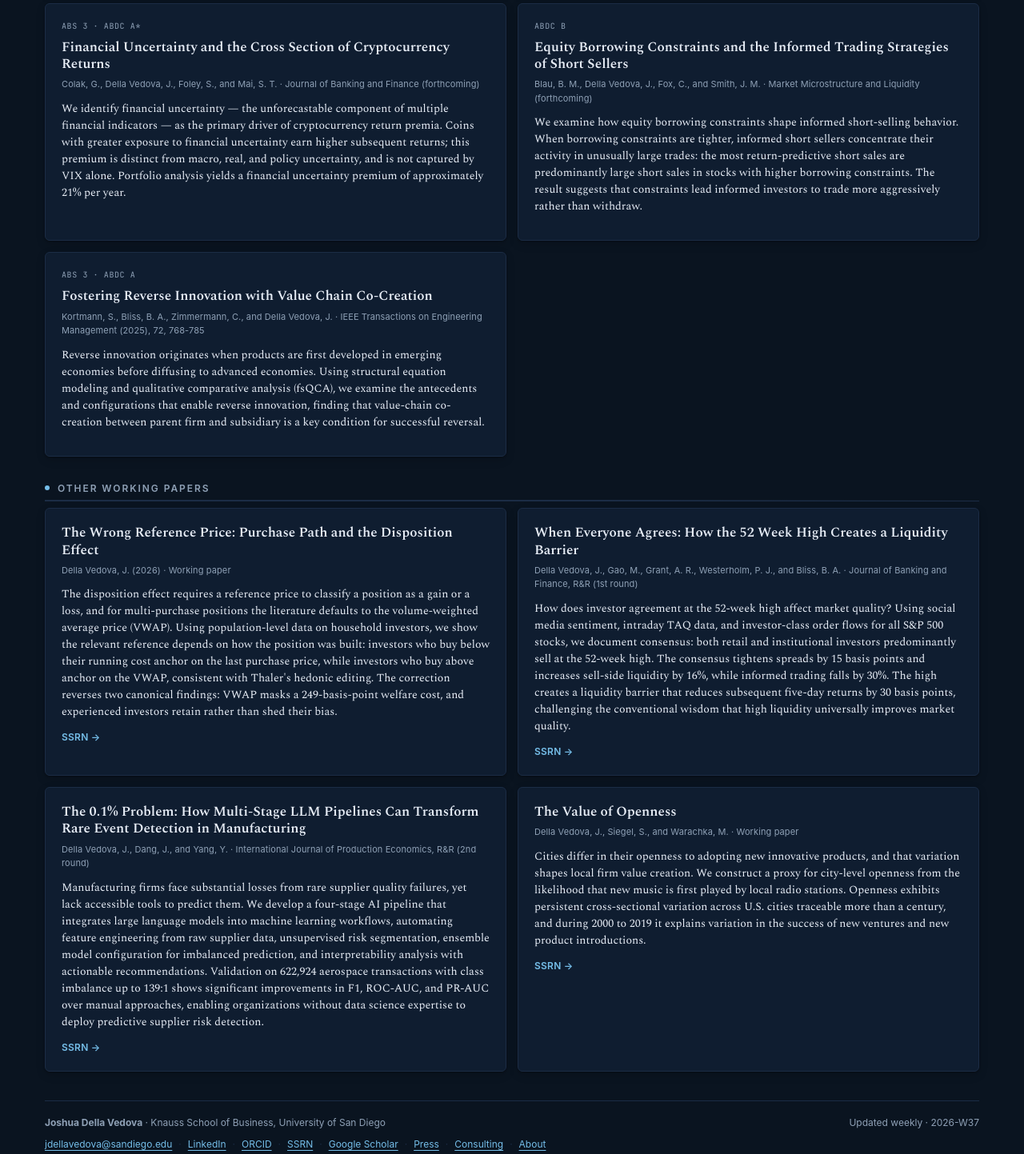
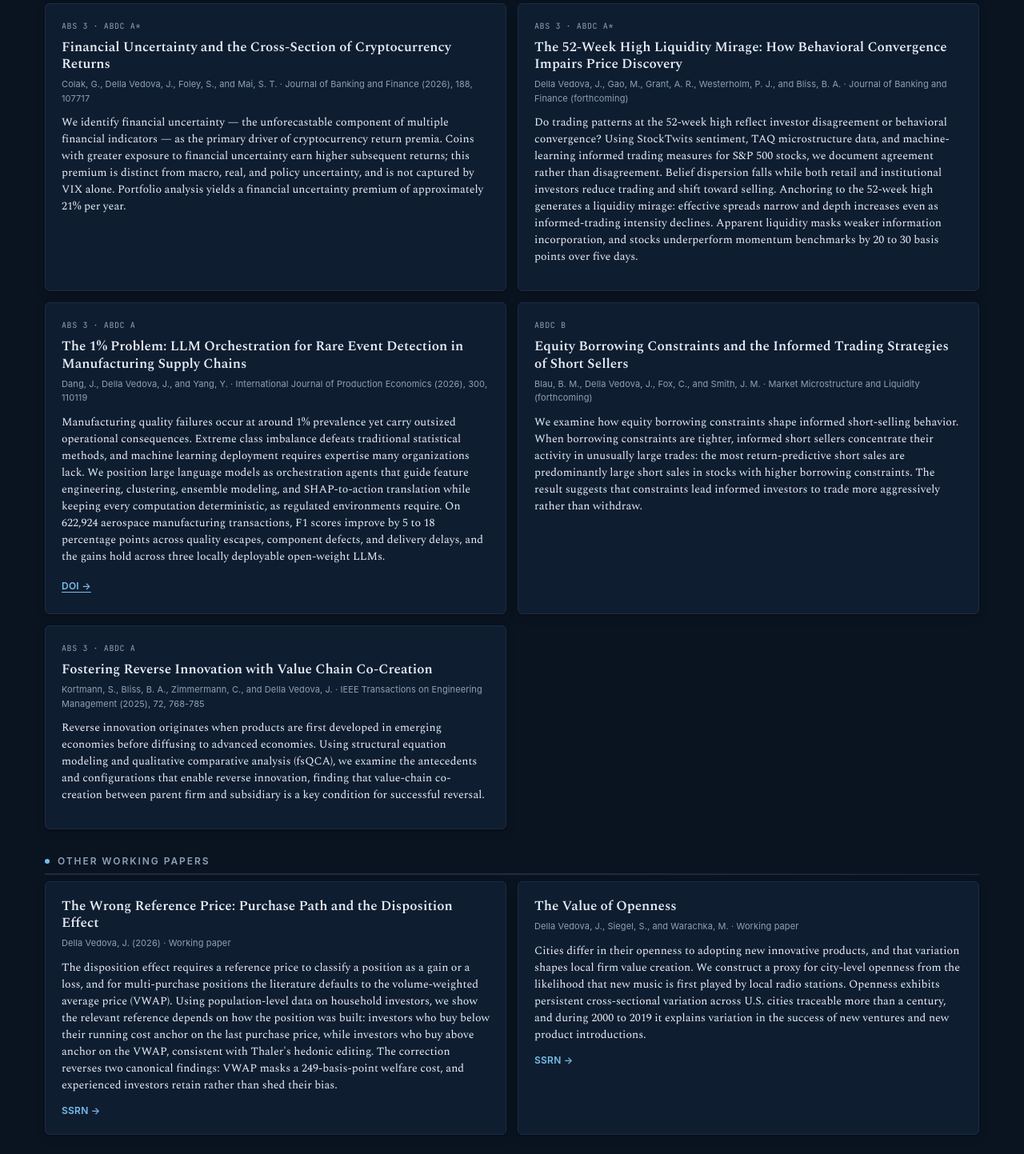
Before and after one commit to jdellavedova/polymarket-index, an Astro site in the folder site/: page /research in a window 1280 px wide. Shown: the part 1518-2961 px from the top of the page at 80% size. Built offline with nearby package versions, Linux system fonts and the light colour scheme; Astro itself is replaced by a stand-in of ours; a web font is replaced by a local one.

Commit message:
Research page: crypto paper published (JBF 188, 107717); 1% Problem published (IJPE 300, 110119); 52-week-high liquidity mirage forthcoming at JBF
Co-Authored-By: Claude Fable 5.1 <noreply@anthropic.com>

```diff
--- a/site/src/pages/research.astro
+++ b/site/src/pages/research.astro
@@ -64,11 +64,26 @@ const peerReviewed = [
     summary: "Cross-sectional momentum is conventionally attributed to slow-moving institutional capital. Using investor-class flow data we show the opposite: households are the trend-followers buying recent winners, while institutions are the contrarians providing liquidity to those flows. The role reversal helps reconcile competing behavioral and intermediary-based explanations for the momentum premium.",
   },
   {
-    title: "Financial Uncertainty and the Cross Section of Cryptocurrency Returns",
+    title: "Financial Uncertainty and the Cross-Section of Cryptocurrency Returns",
     authors: "Colak, G., Della Vedova, J., Foley, S., and Mai, S. T.",
+    venue: "Journal of Banking and Finance (2026), 188, 107717",
+    rank: "ABS 3 · ABDC A*",
+    summary: "We identify financial uncertainty — the unforecastable component of multiple financial indicators — as the primary driver of cryptocurrency return premia. Coins with greater exposure to financial uncertainty earn higher subsequent returns; this premium is distinct from macro, real, and policy uncertainty, and is not captured by VIX alone. Portfolio analysis yields a financial uncertainty premium of approximately 21% per year.",
+  },
+  {
+    title: "The 52-Week High Liquidity Mirage: How Behavioral Convergence Impairs Price Discovery",
+    authors: "Della Vedova, J., Gao, M., Grant, A. R., Westerholm, P. J., and Bliss, B. A.",
     venue: "Journal of Banking and Finance (forthcoming)",
     rank: "ABS 3 · ABDC A*",
-    summary: "We identify financial uncertainty — the unforecastable component of multiple financial indicators — as the primary driver of cryptocurrency return premia. Coins with greater exposure to financial uncertainty earn higher subsequent returns; this premium is distinct from macro, real, and policy uncertainty, and is not captured by VIX alone. Portfolio analysis yields a financial uncertainty premium of approximately 21% per year.",
+    summary: "Do trading patterns at the 52-week high reflect investor disagreement or behavioral convergence? Using StockTwits sentiment, TAQ microstructure data, and machine-learning informed trading measures for S&P 500 stocks, we document agreement rather than disagreement. Belief dispersion falls while both retail and institutional investors reduce trading and shift toward selling. Anchoring to the 52-week high generates a liquidity mirage: effective spreads narrow and depth increases even as informed-trading intensity declines. Apparent liquidity masks weaker information incorporation, and stocks underperform momentum benchmarks by 20 to 30 basis points over five days.",
+  },
+  {
+    title: "The 1% Problem: LLM Orchestration for Rare Event Detection in Manufacturing Supply Chains",
+    authors: "Dang, J., Della Vedova, J., and Yang, Y.",
+    venue: "International Journal of Production Economics (2026), 300, 110119",
+    rank: "ABS 3 · ABDC A",
+    href: "https://doi.org/10.1016/j.ijpe.2026.110119",
+    summary: "Manufacturing quality failures occur at around 1% prevalence yet carry outsized operational consequences. Extreme class imbalance defeats traditional statistical methods, and machine learning deployment requires expertise many organizations lack. We position large language models as orchestration agents that guide feature engineering, clustering, ensemble modeling, and SHAP-to-action translation while keeping every computation deterministic, as regulated environments require. On 622,924 aerospace manufacturing transactions, F1 scores improve by 5 to 18 percentage points across quality escapes, component defects, and delivery delays, and the gains hold across three locally deployable open-weight LLMs.",
   },
   {
     title: "Equity Borrowing Constraints and the Informed Trading Strategies of Short Sellers",
@@ -92,20 +107,6 @@ const otherWorking = [
     authors: "Della Vedova, J. (2026)",
     venue: "Working paper",
     summary: "The disposition effect requires a reference price to classify a position as a gain or a loss, and for multi-purchase positions the literature defaults to the volume-weighted average price (VWAP). Using population-level data on household investors, we show the relevant reference depends on how the position was built: investors who buy below their running cost anchor on the last purchase price, while investors who buy above anchor on the VWAP, consistent with Thaler's hedonic editing. The correction reverses two canonical findings: VWAP masks a 249-basis-point welfare cost, and experienced investors retain rather than shed their bias.",
-    href: SSRN_AUTHOR,
-  },
-  {
-    title: "When Everyone Agrees: How the 52 Week High Creates a Liquidity Barrier",
-    authors: "Della Vedova, J., Gao, M., Grant, A. R., Westerholm, P. J., and Bliss, B. A.",
-    venue: "Journal of Banking and Finance, R&R (1st round)",
-    summary: "How does investor agreement at the 52-week high affect market quality? Using social media sentiment, intraday TAQ data, and investor-class order flows for all S&P 500 stocks, we document consensus: both retail and institutional investors predominantly sell at the 52-week high. The consensus tightens spreads by 15 basis points and increases sell-side liquidity by 16%, while informed trading falls by 30%. The high creates a liquidity barrier that reduces subsequent five-day returns by 30 basis points, challenging the conventional wisdom that high liquidity universally improves market quality.",
-    href: SSRN_AUTHOR,
-  },
-  {
-    title: "The 0.1% Problem: How Multi-Stage LLM Pipelines Can Transform Rare Event Detection in Manufacturing",
-    authors: "Della Vedova, J., Dang, J., and Yang, Y.",
-    venue: "International Journal of Production Economics, R&R (2nd round)",
-    summary: "Manufacturing firms face substantial losses from rare supplier quality failures, yet lack accessible tools to predict them. We develop a four-stage AI pipeline that integrates large language models into machine learning workflows, automating feature engineering from raw supplier data, unsupervised risk segmentation, ensemble model configuration for imbalanced prediction, and interpretability analysis with actionable recommendations. Validation on 622,924 aerospace transactions with class imbalance up to 139:1 shows significant improvements in F1, ROC-AUC, and PR-AUC over manual approaches, enabling organizations without data science expertise to deploy predictive supplier risk detection.",
     href: SSRN_AUTHOR,
   },
   {
@@ -177,6 +178,7 @@ const researchJsonLd = graph(
         <div class="rs-card-title">{p.title}</div>
         <div class="rs-card-meta">{p.authors} &middot; {p.venue}</div>
         {p.summary && <p class="rs-card-summary">{p.summary}</p>}
+        {p.href && <a class="rs-card-link" href={p.href}>DOI &rarr;</a>}
       </article>
     ))}
   </div>
```
